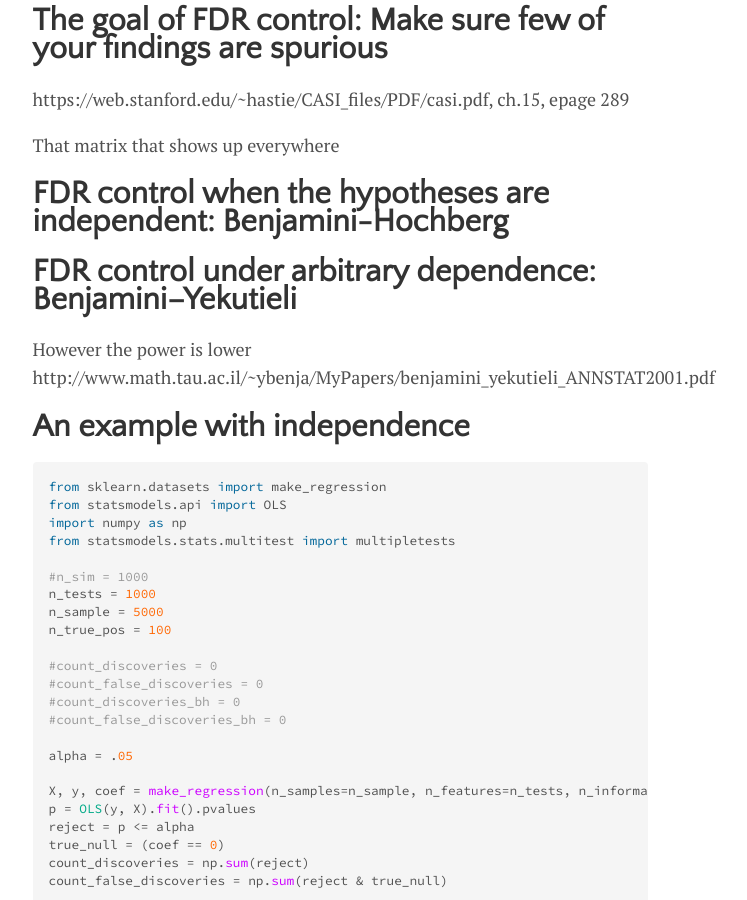
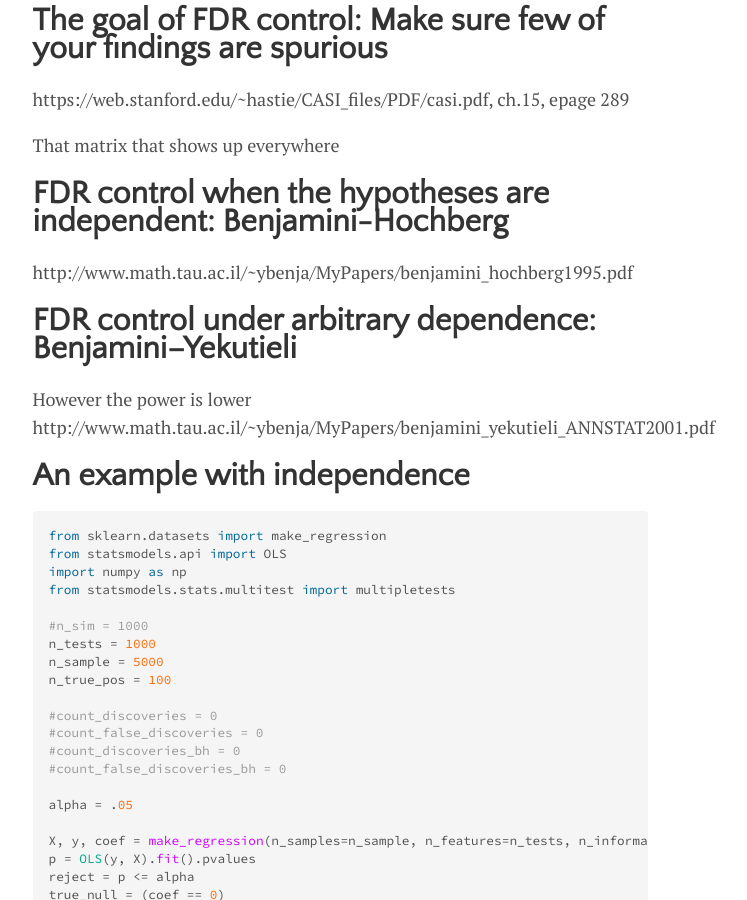
Before and after one commit to lmc2179/lmc2179.github.io, a Jekyll site: the page built from drafts/fdr.md, in a window 1280 px wide and 900 px high, scrolled down 936 px. Shown: the whole window, without its empty margins (300-1047 px from the left). Built offline with Jekyll 4.4.1, drawn with Linux system fonts in a browser that asks for light colours; part of the change alters nothing that is shown.

Commit message:
Update fdr.md

```diff
--- a/drafts/fdr.md
+++ b/drafts/fdr.md
@@ -18,6 +18,8 @@ https://web.stanford.edu/~hastie/CASI_files/PDF/casi.pdf, ch.15, epage 289
 That matrix that shows up everywhere
 
 # FDR control when the hypotheses are independent: Benjamini-Hochberg
+
+http://www.math.tau.ac.il/~ybenja/MyPapers/benjamini_hochberg1995.pdf
 
 # FDR control under arbitrary dependence: Benjamini–Yekutieli
 
```
